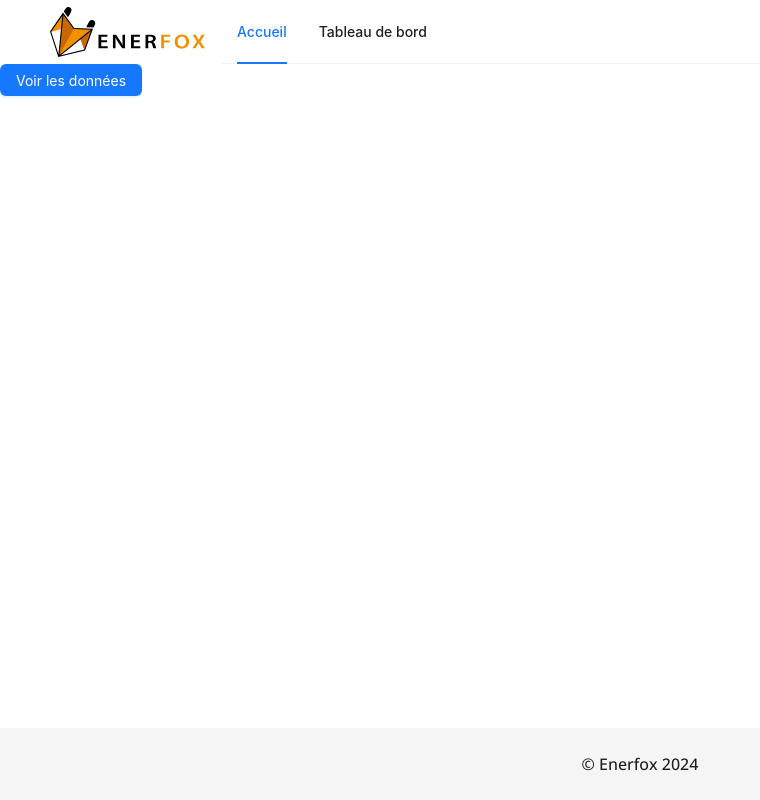
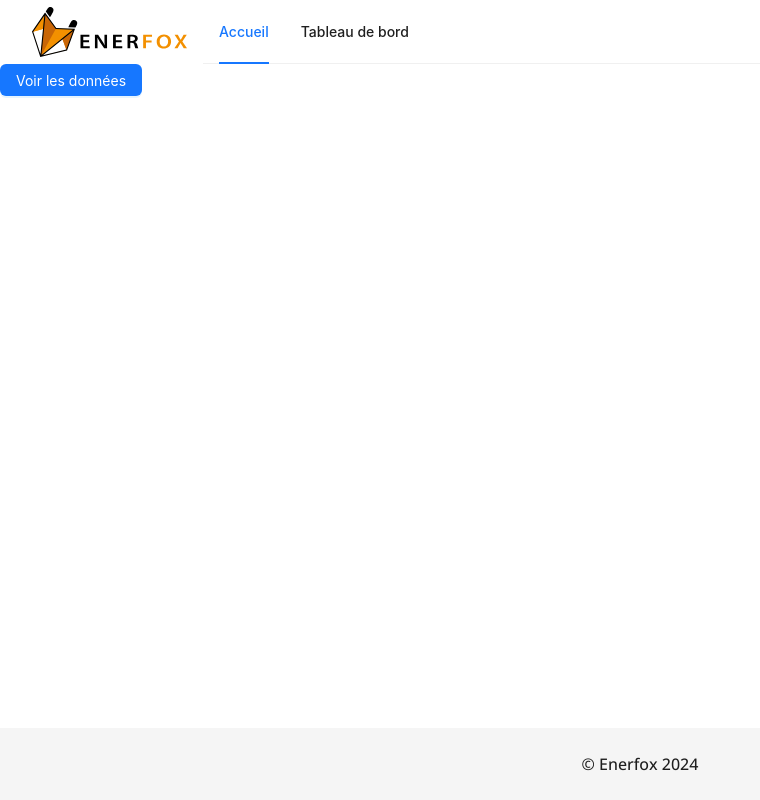
Before and after one commit to Singe72/exercice-enerfox, a React (Vite) app: page / in a window 1280 px wide. Shown: the whole page, without its empty margins (0-760 px from the left). Built offline with nearby package versions, Linux system fonts and the light colour scheme.

Commit message:
add max-width to navbar

```diff
--- a/src/components/Navbar/Navbar.module.css
+++ b/src/components/Navbar/Navbar.module.css
@@ -3,6 +3,10 @@
     align-items: center;
     gap: 1rem;
     background-color: transparent;
+    width: 100%;
+    max-width: 1400px;
+    margin: 0 auto;
+    padding: 0 2rem;
 
     .EnerfoxLogoContainer {
         display: flex;
```
